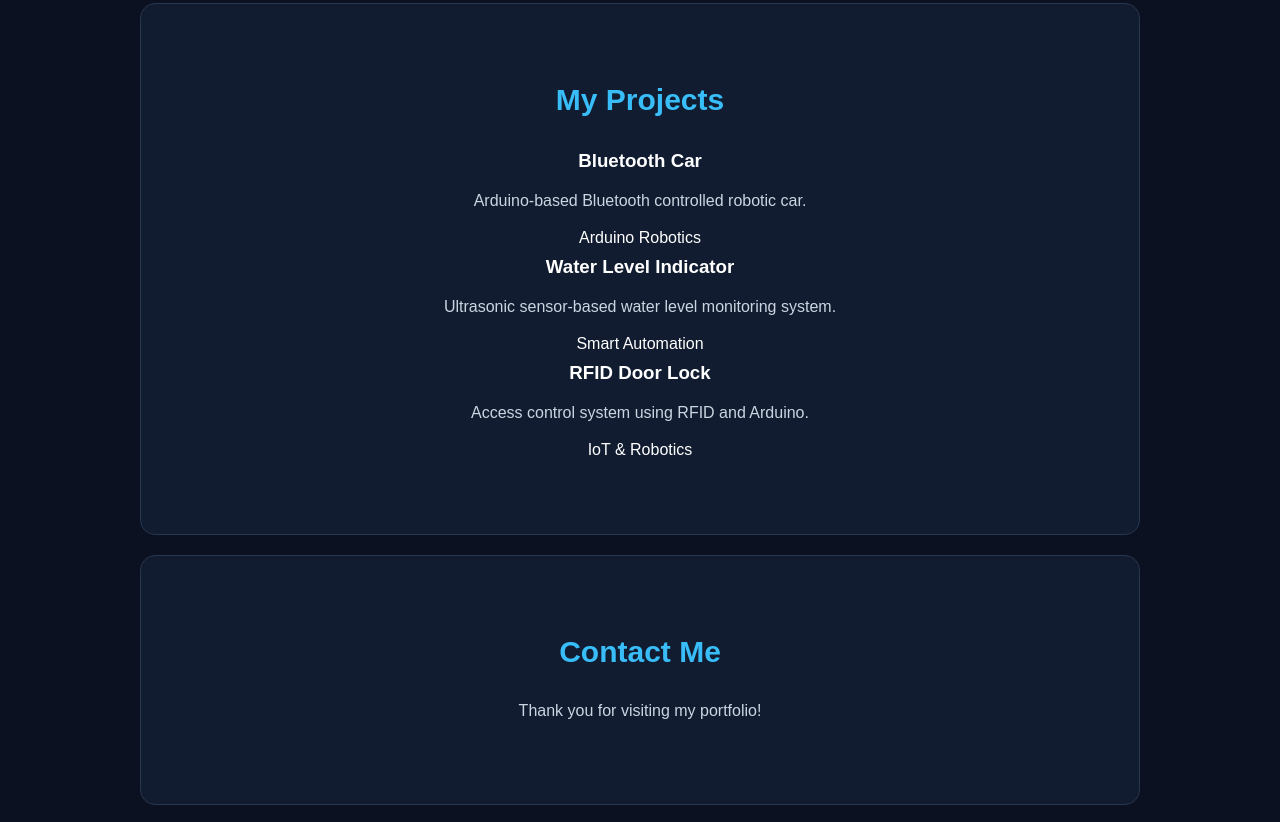
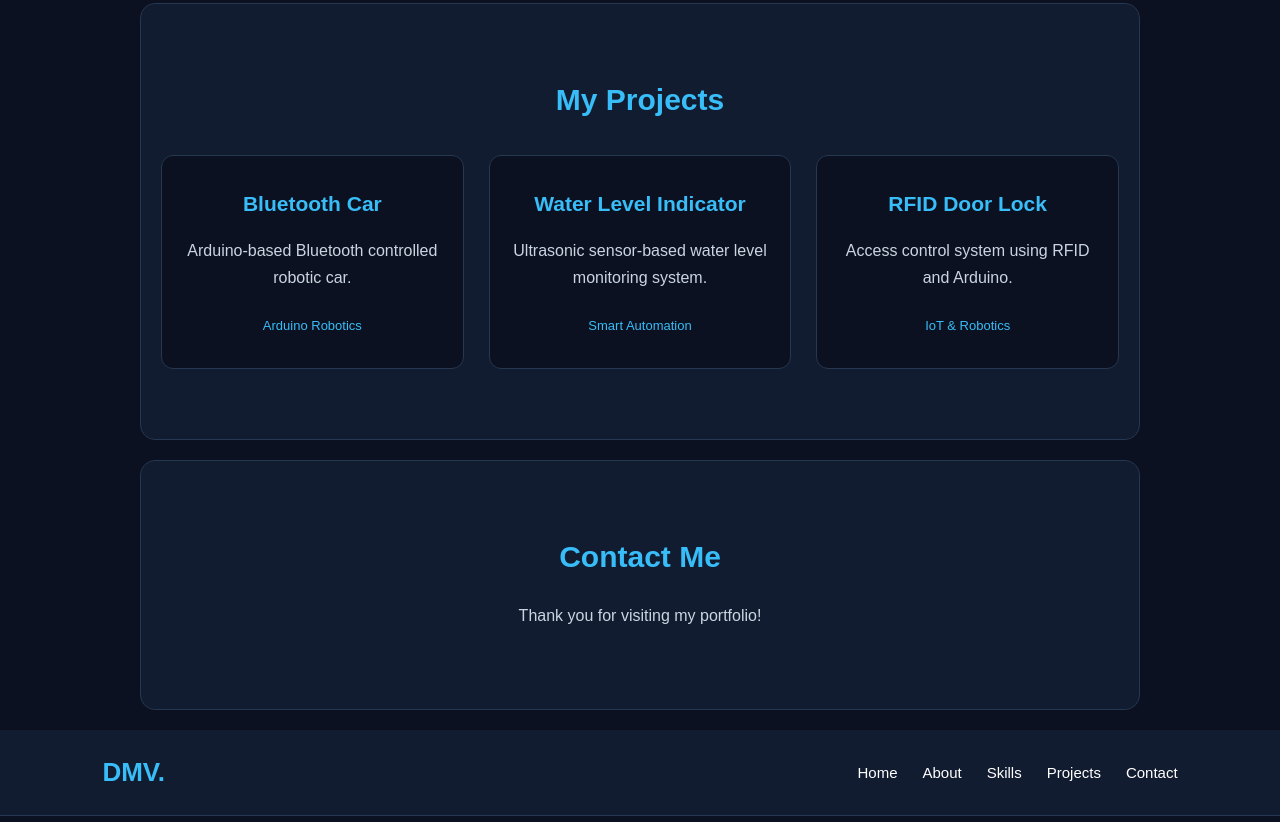
Before and after one commit to mvdharaneeshmvdharaneesh143-sketch/dharaneesh-portfolio, a plain HTML site: page index.html in a window 1280 px wide. Shown: the part 1349-2171 px from the top of the page. Drawn offline with Linux system fonts and the light colour scheme.

Commit message:
Complete portfolio CSS styling

```diff
--- a/style.css
+++ b/style.css
@@ -85,3 +85,90 @@ section:not(#home):hover {
         font-size: 25px;
     }
 }
+
+/* PROJECT CARDS */
+
+.project-container {
+    display: grid;
+    grid-template-columns: repeat(auto-fit, minmax(220px, 1fr));
+    gap: 25px;
+    margin-top: 30px;
+}
+
+.project-card {
+    background: #0b1120;
+    border: 1px solid #263750;
+    border-radius: 12px;
+    padding: 30px 20px;
+    transition: 0.3s ease;
+}
+
+.project-card h3 {
+    color: #38bdf8;
+    margin-bottom: 15px;
+    font-size: 21px;
+}
+
+.project-card p {
+    color: #cbd5e1;
+    margin-bottom: 20px;
+}
+
+.project-card span {
+    color: #38bdf8;
+    font-size: 13px;
+}
+
+.project-card:hover {
+    transform: translateY(-8px);
+    border-color: #38bdf8;
+    box-shadow: 0 8px 25px rgba(56, 189, 248, 0.12);
+}
+
+/* NAVIGATION BAR */
+
+.navbar {
+    display: flex;
+    justify-content: space-between;
+    align-items: center;
+    padding: 20px 8%;
+    background: #111c30;
+    border-bottom: 1px solid #263750;
+}
+
+.logo {
+    font-size: 26px;
+    font-weight: bold;
+    color: #38bdf8;
+}
+
+.nav-links {
+    display: flex;
+    gap: 25px;
+    list-style: none;
+}
+
+.nav-links a {
+    text-decoration: none;
+    color: white;
+    font-size: 15px;
+    transition: 0.3s;
+}
+
+.nav-links a:hover {
+    color: #38bdf8;
+}
+
+@media (max-width: 600px) {
+    .navbar {
+        flex-direction: column;
+        gap: 15px;
+        padding: 20px 10px;
+    }
+
+    .nav-links {
+        flex-wrap: wrap;
+        justify-content: center;
+        gap: 15px;
+    }
+}
```
